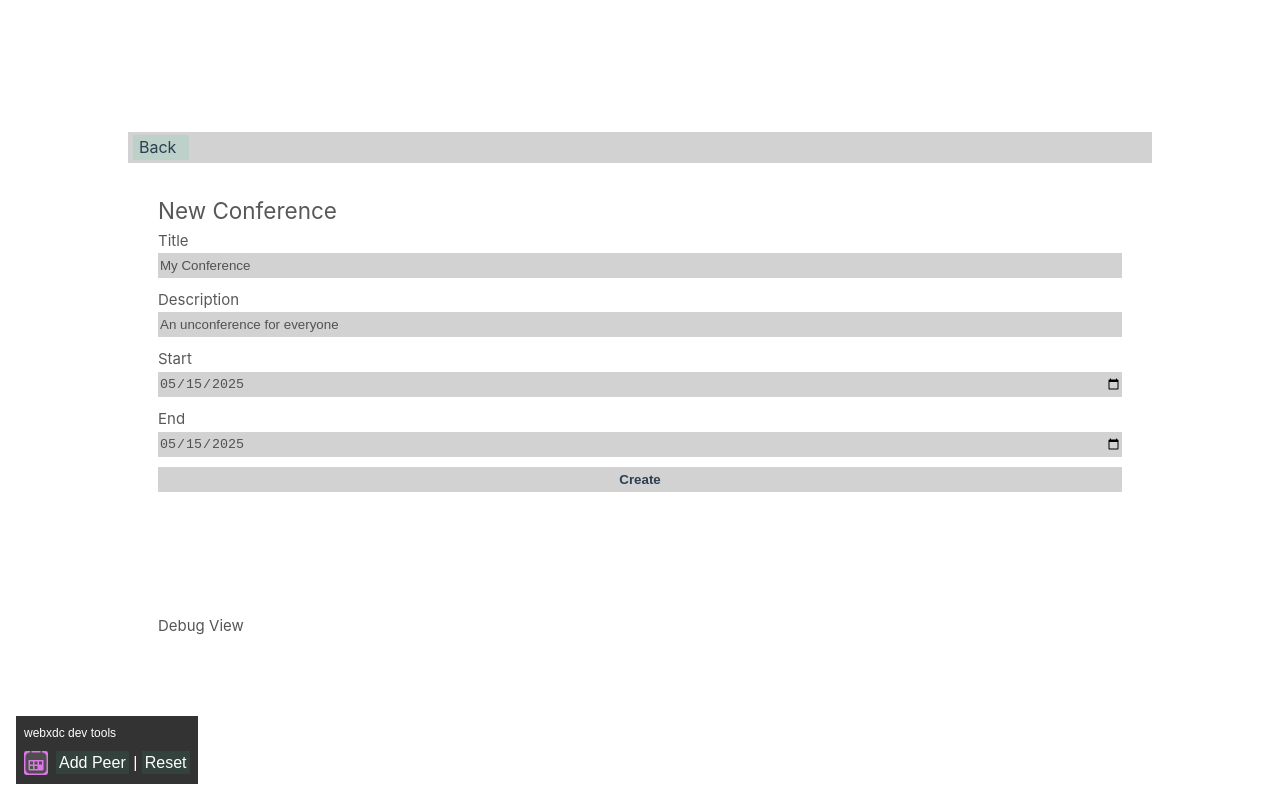
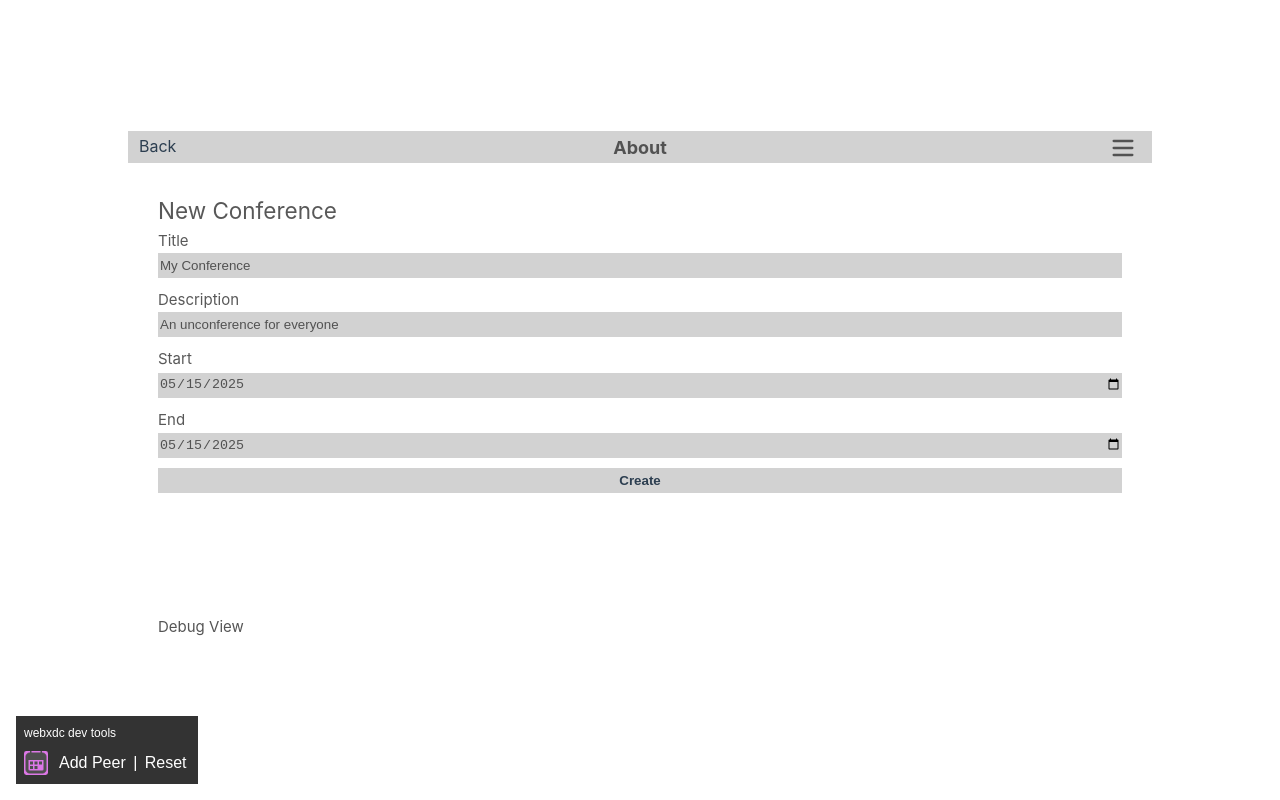
Before and after one commit to jackaperkins/unconference-webxdc, a Vue app: page /about in a window 1280 px wide. Built offline with nearby package versions, Linux system fonts and the light colour scheme.

Commit message:
add about, menu

```diff
--- a/src/App.vue
+++ b/src/App.vue
@@ -3,11 +3,13 @@ import { RouterView } from 'vue-router'
 import { useAppStore } from './stores/appStore.js'
 import { useRoute } from 'vue-router'
 import CreateConference from './components/CreateConference.vue'
+import { ref } from 'vue'
 
 const route = useRoute()
 
 const appStore = useAppStore()
 
+const showMenu = ref(false)
 
 </script>
 
@@ -19,12 +21,36 @@ const appStore = useAppStore()
   <div v-else>
     <div class="nav-bar">
       <span>
-        <RouterLink :to="{name: 'home'}" v-if="route.name != 'home'">
-          <span  class="nav-button">Back</span>
+        <RouterLink :to="{ name: 'home' }" v-if="route.name != 'home'">
+          <span class="nav-button">Back</span>
         </RouterLink>
       </span>
       <span class="nav-title">{{ route.meta?.title || '' }}</span>
-      <span class="nav-menu"></span>
+      <span class="nav-menu">
+        <button @click="showMenu = !showMenu">
+          <svg width="28px" height="28px" viewBox="0 0 24 24" fill="none" xmlns="http://www.w3.org/2000/svg">
+            <path d="M4 6H20M4 12H20M4 18H20" stroke-width="2" stroke-linecap="round"
+            stroke-linejoin="round" />
+          </svg>
+        </button>
+      </span>
+      <div id="menu" v-if="showMenu" @click="showMenu = false">
+        <ul>
+          <li>
+            <RouterLink to="/create/event">
+              New Event
+            </RouterLink>
+          </li>
+          <li>
+            Day Schedule
+          </li>
+          <li>
+            <RouterLink to="/about">
+              About
+            </RouterLink>
+          </li>
+        </ul>
+      </div>
     </div>
     <div class="wrapper">
       <div v-if="appStore.conference">
@@ -104,19 +130,65 @@ nav a:first-of-type {
   padding: 3px 5px;
   color: var(--color-text);
   background-color: var(--color-background-mute);
-  display:grid;
+  display: grid;
   grid-template-columns: 60px 1fr 60px;
+  position: relative;
+  height: 32px;
 }
+
+.nav-menu {
+  text-align: right;
+}
+
+.nav-menu button {
+  padding: 0px 10px;
+  margin: 0px;
+  background: none;
+}
+
+.nav-menu svg {
+  stroke: var(--color-text);
+}
+
+#menu {
+  position: absolute;
+  top: 32px;
+  width: 100%;
+  right: 0px;
+  max-width: 400px;
+  background-color: var(--color-background-soft);
+}
+
+#menu ul {
+  list-style-type: none;
+  list-style: none;
+  margin: 0px;
+  padding: 0px;
+  width: 100%;
+}
+
+#menu li {
+  padding: 5px 10px;
+  margin: 0px;
+  width: 100%;
+}
+
+#menu a {
+  width: 100%;
+  display: inline-block;
+}
+
 
 .nav-title {
   text-align: center;
   font-weight: bolder;
   font-size: 18px;
 }
+
 .nav-button {
   font-size: 16px;
   padding: 0px 10px 0px 3px;
-  width:30px;
+  width: 30px;
   color: var(--color-heading);
 }
 
--- a/src/assets/base.css
+++ b/src/assets/base.css
@@ -1,7 +1,7 @@
 /* color palette from <https://github.com/vuejs/theme> */
 :root {
   --vt-c-white: #ffffff;
-  --vt-c-white-soft: #f8f8f8;
+  --vt-c-white-soft: #e8e8e8;
   --vt-c-white-mute: #d2d2d2;
 
   --vt-c-black: #181818;
--- a/src/assets/main.css
+++ b/src/assets/main.css
@@ -11,17 +11,10 @@
 a,
 .green {
   text-decoration: none;
-  color: hsla(160, 100%, 37%, 1);
-  background-color: hsla(160, 100%, 37%, 0.1);
+  color: hsla(160, 100%, 45%, 1);
   padding: 3px;
 }
 
-
-@media (hover: hover) {
-  a:hover {
-    background-color: hsla(160, 100%, 37%, 0.2);
-  }
-}
 
 @media (min-width: 1024px) {
   body {
--- a/src/router/index.js
+++ b/src/router/index.js
@@ -4,6 +4,7 @@ import CreateEvent from '@/components/CreateEvent.vue'
 import NotFound from '@/views/NotFound.vue'
 import EventFocus from '@/views/EventFocus.vue'
 import SingleDay from '@/views/SingleDay.vue'
+import About from '@/views/About.vue'
 
 const router = createRouter({
   history: createWebHistory(import.meta.env.BASE_URL),
@@ -41,6 +42,14 @@ const router = createRouter({
       component: SingleDay
     },
     {
+      path: '/about',
+      name: 'about',
+      meta: {
+        title: 'About'
+      },
+      component: About
+    },
+    {
       path: '/:pathMatch(.*)*',
       component: NotFound
     },
--- /dev/null
+++ b/src/views/About.vue
@@ -0,0 +1,17 @@
+<script setup lang="ts">
+import {useRoute} from 'vue-router'
+
+const route = useRoute()
+
+</script>
+<template>
+  <div>
+    <h2>Unconference webxdc</h2>
+    <p>By Jack Perkins</p>
+    <pre>https://github.com/jackaperkins</pre>
+    <br>
+    <p>
+      a b cd
+    </p>
+  </div>
+</template>
--- a/src/views/Home.vue
+++ b/src/views/Home.vue
@@ -8,7 +8,6 @@ import { yearMonthDay } from '@/lib';
 const appStore = useAppStore()
 
 const conference = computed(() => appStore.conference)
-
 const editConference = ref(false)
 
 </script>
@@ -25,15 +24,12 @@ const editConference = ref(false)
         <EditConference @close="editConference = false" />
       </div>
       <div v-else>
-
         <h3>{{ conference.fields.start.value }} - {{ conference.fields.end.value }}</h3>
         <p>
           {{ conference.fields.description.value }}
         </p>
         <button @click="editConference = true">Edit Conference</button>
         <br>
-        <br>
-        <RouterLink to="/create/event" class="link-button">Create Event +</RouterLink>
       </div>
     </div>
     <br>
```
